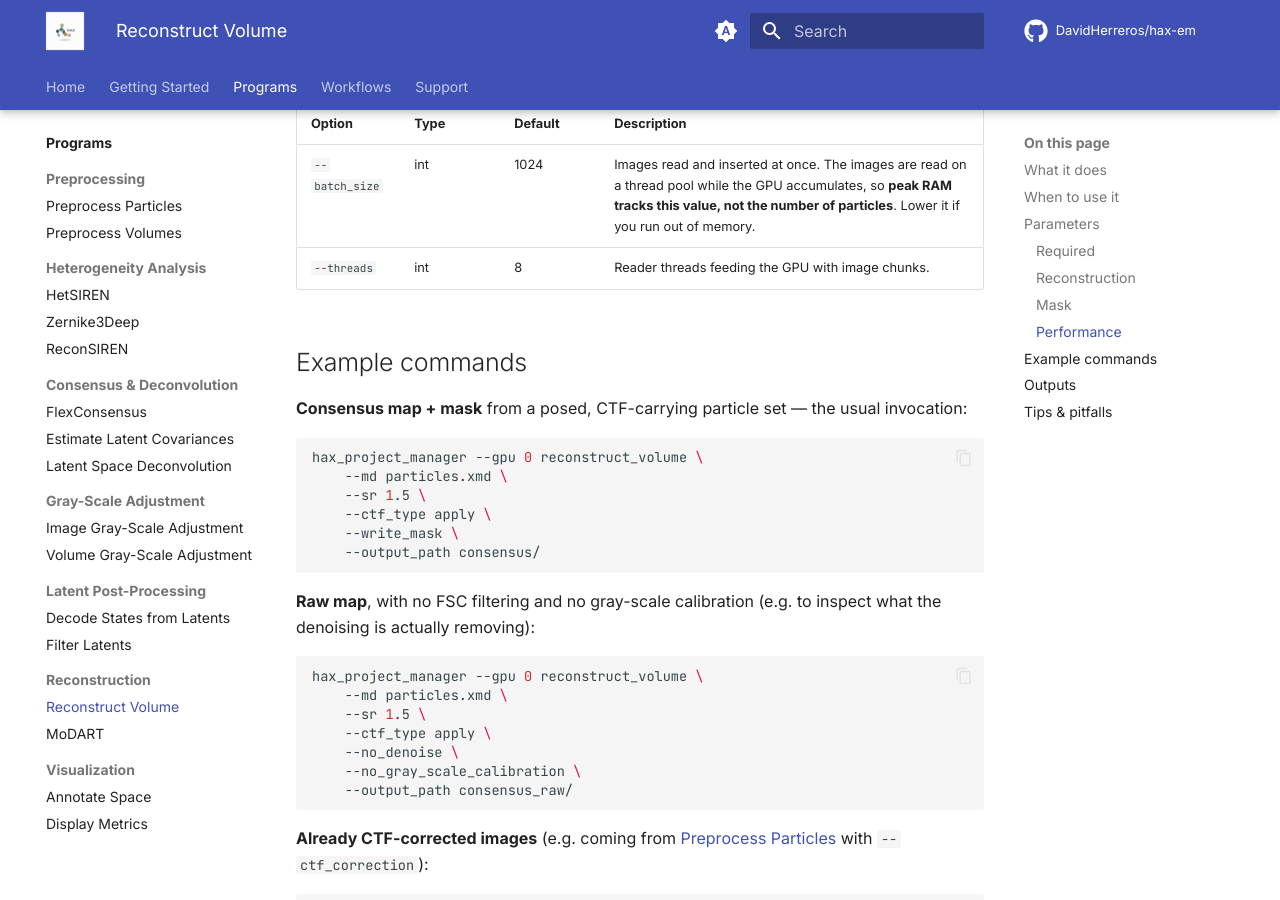
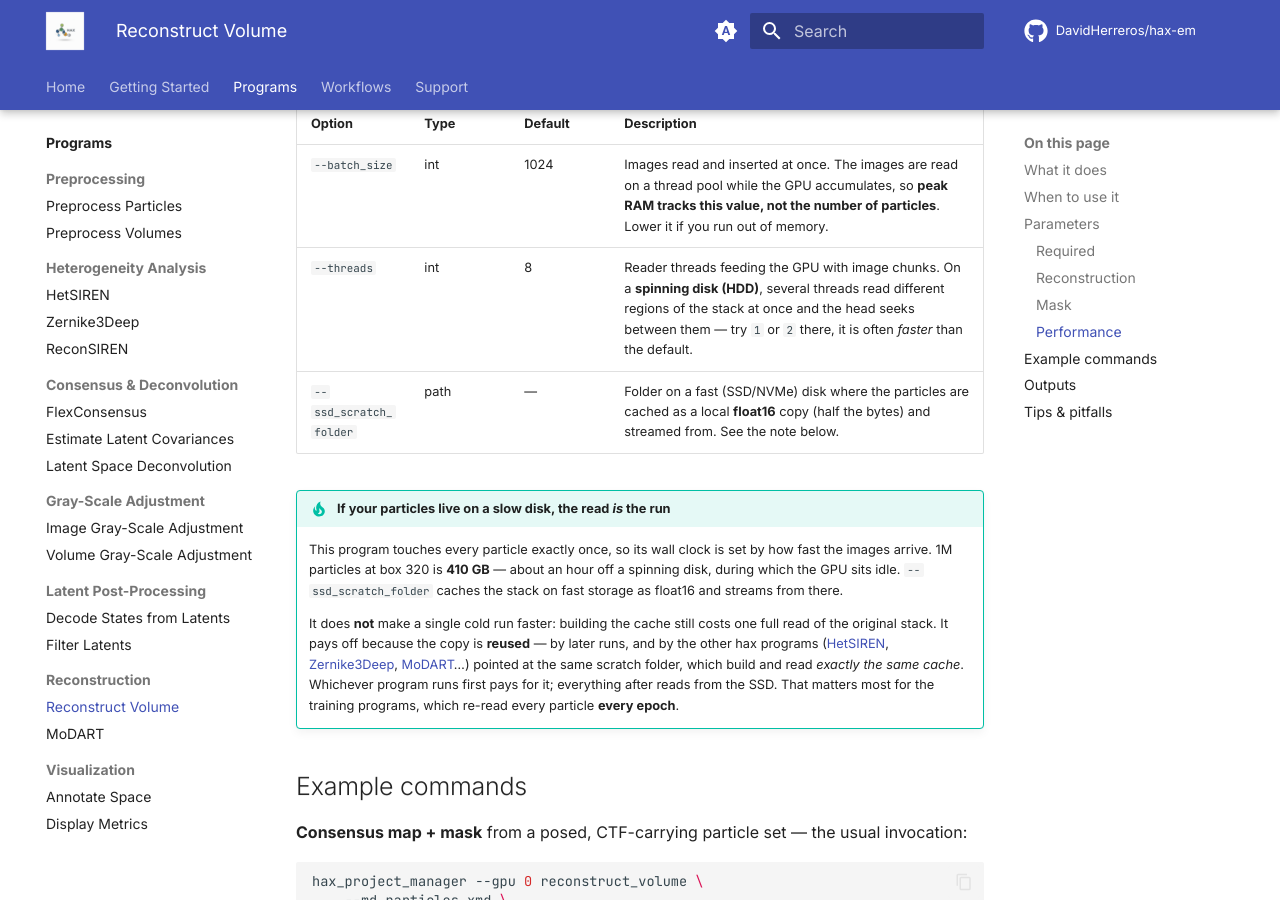
Before and after one commit to DavidHerreros/hax-em-docs, an MkDocs documentation site: the page built from docs/programs/reconstruct_volume.md, in a window 1280 px wide and 900 px high, scrolled down 2669 px. Built offline with MkDocs 1.6.1 and Material for MkDocs 9.7.7, drawn with Linux system fonts in a browser that asks for light colours; comment, search, counter and statistics services are not loaded; some of the changed text lies outside the part shown.

Commit message:
Reconstruction SSD

```diff
--- a/docs/programs/reconstruct_volume.md
+++ b/docs/programs/reconstruct_volume.md
@@ -79,7 +79,21 @@ It can also derive a **binary mask** of the protein region from the map it just
 | Option | Type | Default | Description |
 |--------|------|---------|-------------|
 | `--batch_size` | int | 1024 | Images read and inserted at once. The images are read on a thread pool while the GPU accumulates, so **peak RAM tracks this value, not the number of particles**. Lower it if you run out of memory. |
-| `--threads` | int | 8 | Reader threads feeding the GPU with image chunks. |
+| `--threads` | int | 8 | Reader threads feeding the GPU with image chunks. On a **spinning disk (HDD)**, several threads read different regions of the stack at once and the head seeks between them — try `1` or `2` there, it is often *faster* than the default. |
+| `--ssd_scratch_folder` | path | — | Folder on a fast (SSD/NVMe) disk where the particles are cached as a local **float16** copy (half the bytes) and streamed from. See the note below. |
+
+!!! tip "If your particles live on a slow disk, the read *is* the run"
+    This program touches every particle exactly once, so its wall clock is set by how fast the
+    images arrive. 1M particles at box 320 is **410 GB** — about an hour off a spinning disk,
+    during which the GPU sits idle. `--ssd_scratch_folder` caches the stack on fast storage as
+    float16 and streams from there.
+
+    It does **not** make a single cold run faster: building the cache still costs one full read
+    of the original stack. It pays off because the copy is **reused** — by later runs, and by the
+    other hax programs ([HetSIREN](hetsiren.md), [Zernike3Deep](zernike3deep.md),
+    [MoDART](modart.md)…) pointed at the same scratch folder, which build and read *exactly the
+    same cache*. Whichever program runs first pays for it; everything after reads from the SSD.
+    That matters most for the training programs, which re-read every particle **every epoch**.
 
 ## Example commands
 
@@ -143,3 +157,7 @@ The measured resolution (half-map FSC = 0.143) is printed at the end of the run.
 - Feed the resulting map **and** mask into [HetSIREN](hetsiren.md) / [Zernike3Deep](zernike3deep.md)
   (`--vol` / `--mask`) rather than only the map: the mask is what gives the deformation
   somewhere to act.
+- **If the run feels slow, watch `nvidia-smi` before tuning anything.** A GPU that idles and
+  spikes is starved by the disk, not short of compute — and no parameter here will change that.
+  Reach for `--ssd_scratch_folder`, a lower `--threads`, or a smaller box via
+  [Preprocess Particles](preprocess_particles.md).
```
